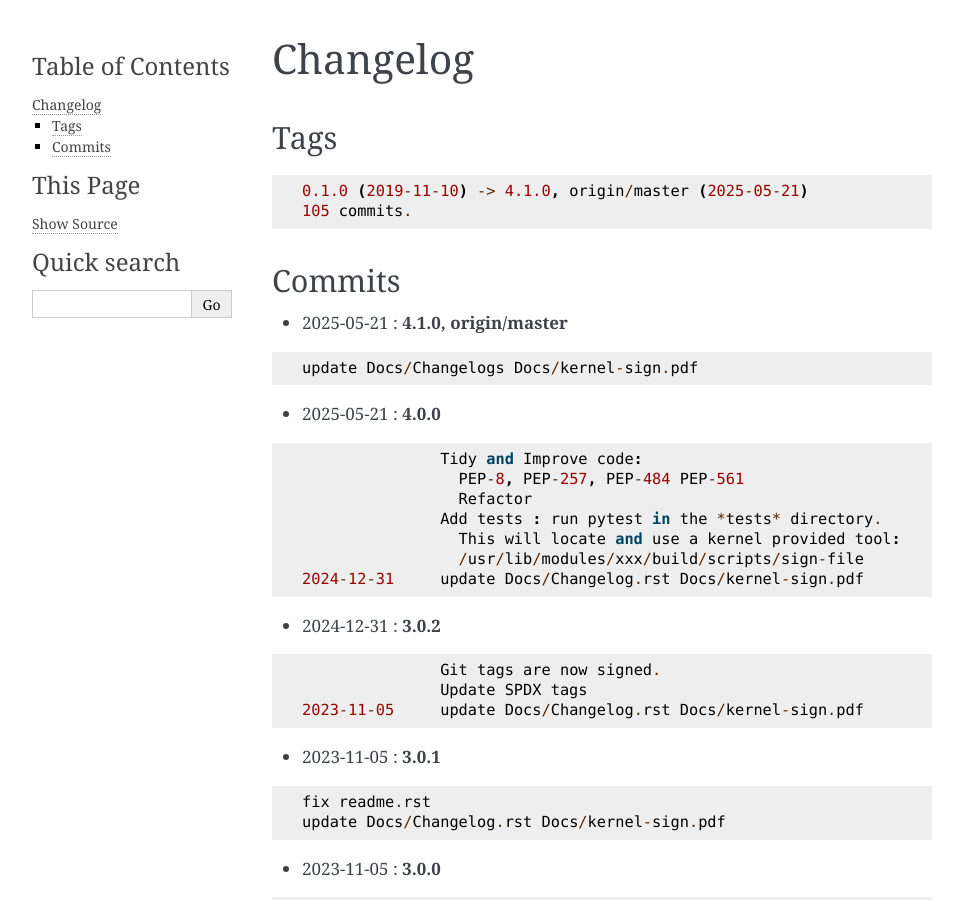
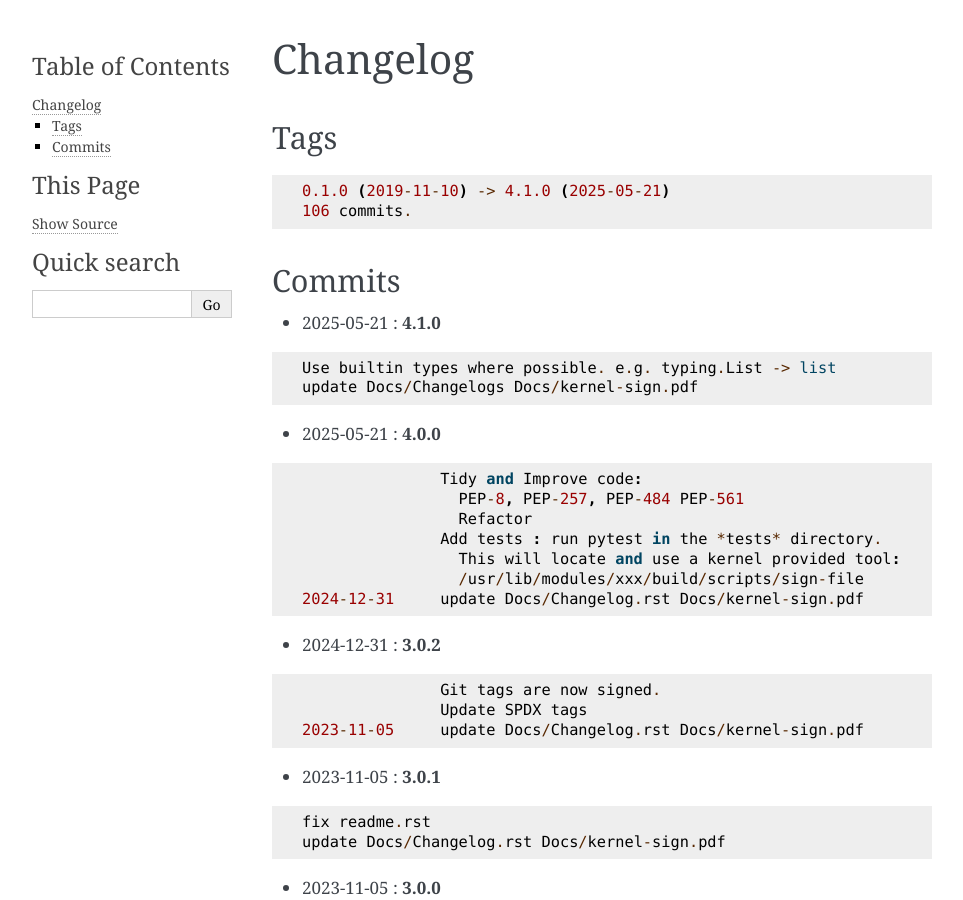
Before and after one commit to gene-git/Arch-SKM, a Sphinx documentation site: the page built from Docs/Changelog.rst, in a window 1280 px wide and 900 px high. Shown: the whole window, without its empty margins (148-1111 px from the left). Built offline with Sphinx 7.4.7, drawn with Linux system fonts in a browser that asks for light colours; pages that are not in the unit, such as notebooks, are missing from menus.

Commit message:
update Docs/Changelogs Docs/kernel-sign.pdf

```diff
--- a/Docs/Changelog.rst
+++ b/Docs/Changelog.rst
@@ -7,17 +7,18 @@ Tags
 
 ::
 
-	0.1.0 (2019-11-10) -> 4.1.0, origin/master (2025-05-21)
-	105 commits.
+	0.1.0 (2019-11-10) -> 4.1.0 (2025-05-21)
+	106 commits.
 
 Commits
 =======
 
 
-* 2025-05-21  : **4.1.0, origin/master**
+* 2025-05-21  : **4.1.0**
 
 ::
 
+                Use builtin types where possible. e.g. typing.List -> list
                 update Docs/Changelogs Docs/kernel-sign.pdf
 
 * 2025-05-21  : **4.0.0**
```
Also changed, not shown: 2 other files.
